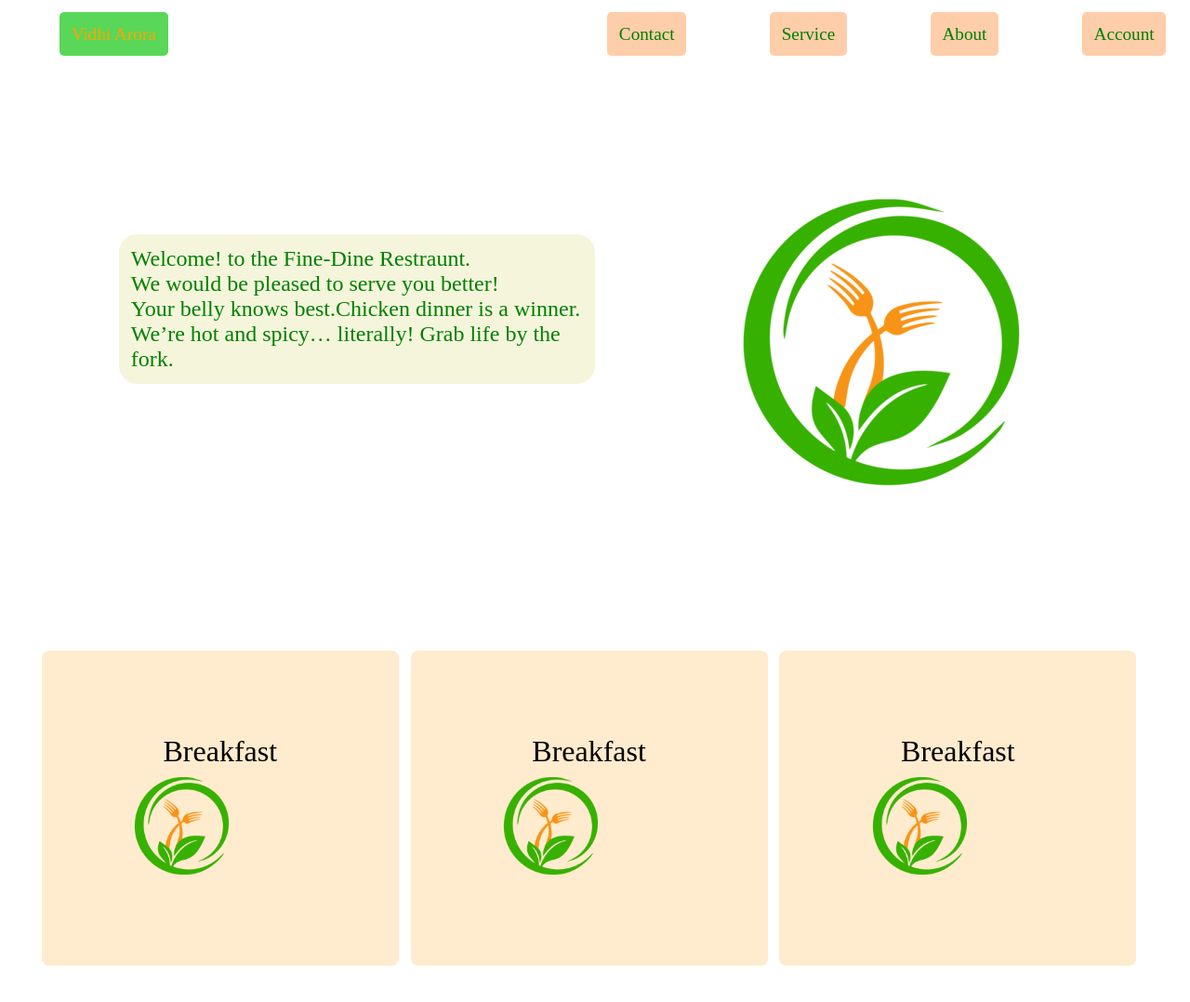
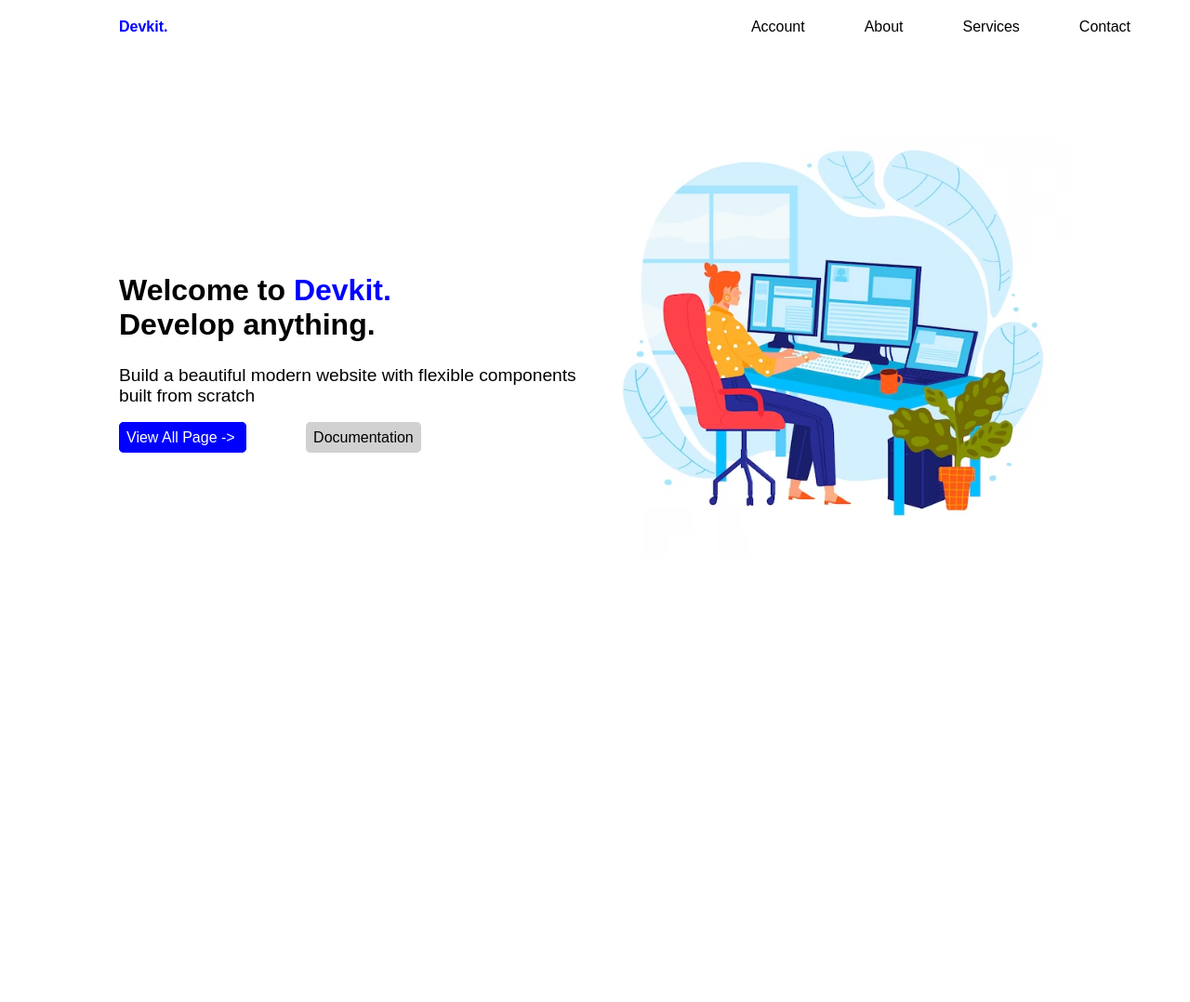
Before and after one commit to Vidhi524/OIBSIP, a plain HTML site: page index.html in a window 1280 px wide. Shown: the whole page at 93% size. After the commit the page ends 800 px from the top, so only its background shows below. Drawn offline with Linux system fonts and the light colour scheme.

Commit message:
Add files via upload

```diff
--- a/index.html
+++ b/index.html
@@ -1,56 +1,35 @@
-<!doctype html>
+<!DOCTYPE html>
 <html lang="en">
 <head>
-    <meta charset="utf-8">
-    <meta name="viewport" content="width=device-width, initial-scale=1">
-    <title>Landing page</title>
-    <link rel="stylesheet"  href="styles.css">
+    <meta charset="UTF-8">
+    <meta name="viewport" content="width=device-width, initial-scale=1.0">
+    <title>Landing Page</title>
+    <link href="styles.css" rel="stylesheet">
 </head>
 <body>
-    <!------------------------------------------------------------------------------------------------------------------------------------------>
-    <!---------------------------------------------------------Header--------------------------------------------------------------------------->
+    <div class="container">
+        <nav class="nav">
+          <span class="name">Devkit.</span>
+          <span class="options">
+            <a href="" class="op">Contact</a>
+            <a href="" class="op">Services</a>
+            <a href="" class="op">About</a>
+            <a href="" class="op">Account</a>
+          </span>
+        </nav>
 
-    <header>
-      <div>
-      <nav>
-        <span class="name">Vidhi Arora</span>
-        <a href="#Acount">Account</a>
-        <a href="#About">About</a>
-        <a href="#Service">Service</a>
-        <a href="#Contact">Contact</a>
-      </nav>
+        <div class="main">
+            <div class="content">
+                <h1>Welcome to <span style="color: blue;">Devkit.</span></h1>
+                <h1>Develop anything.</h1>
+                <p>Build a beautiful modern website with flexible components built from scratch</p>
+                <span id="b1" class="button"><a>View All Page -> </a></span>
+                <span id="b2" class="button"><a>Documentation</a></span>
             </div>
-    </header>
-
-    <!-------------------------------------------------------------------------------------------------------------------------------------------->
-    <!----------------------------------------------------------Main-------------------------------------------------------------------------->
-    <div id="main">
-      <span class="intro">Welcome! to the Fine-Dine Restraunt.<br>
-      We would be pleased to serve you better!<br>Your belly knows best.Chicken dinner is a winner.<br>
-      We’re hot and spicy… literally!
-      Grab life by the fork.</span>
-  <span class="img"><img src="header_logo.png"></span>
+            <div class="img-con">
+                <img id="img" src="land.jpg">
             </div>
-
-    <!-------------------------------------------------------------------------------------------------------------------------------------------->
-    <!----------------------------Footer---------------------------------------------------------------------------------------------------------->
-
-    <footer>
-      <div class="menu">
-        <div #="d1" class="div">
-          <span>Breakfast</span>
-          <img src="header_logo.png">
         </div>
-        <div #="d2" class="div">
-          <span>Breakfast</span>
-          <img src="header_logo.png">
     </div>
-        <div #="d3" class="div">
-          <span>Breakfast</span>
-          <img src="header_logo.png">
-        </div>
-
-      </div>
-    </footer>
 </body>
 </html>
--- a/styles.css
+++ b/styles.css
@@ -1,85 +1,57 @@
 * {
-    padding: 0;
-    margin: 0;
+  margin: 0;
+  padding: 0;
+  font-family: sans-serif;
 }
-nav>a {
-text-decoration: none;
-color: green;
-margin-top: 1%;
-margin-left: 5%;
-margin-right: 2%;
-text-align: right;
-float: right;
-font-size: larger;
-background-color: rgb(254, 205, 170);
-box-sizing: border-box;
-border-radius: 5px;
-padding: 1%;
+.name{
+  color: blue;
+  font-weight: bold;
+  margin-left: 10%;
 }
-.name {
-color: orange;
-margin-top: 1%;
-margin-left: 5%;
-margin-right: 2%;
-text-align: right;
-float: left;
-font-size: larger;
-box-sizing: border-box;
-border-radius: 5px;
-padding: 1%;
-background-color: rgb(88, 215, 88);
+.op{
+  text-decoration: none;
+  float: right;
+  margin-right: 5%;
+  color: black;
 }
-#main {
-    clear: both;
+.nav{
+  margin-top: 20px;
 }
-.img {
-    float: right;
-    margin-right: 10%;
-    margin-top: 10%;
-    width: 30%;
+.main{
+  margin-top: 20%;
 }
-.intro{
-    margin-left: 10%;
-    margin-right: 10%;
-    float: left;
-    margin-top: 15%;
-    width: 40%;
-    font-size: x-large;
-    color: green;
-    background-color: beige;
-    border-radius: 20px;
-    box-sizing: border-box;
-    padding: 1%;
-}
-footer{
-    clear: both;
-    margin-top: 50%;
-    margin-bottom: 10%;
-}
-.menu{
-    display: flex;
-    justify-content: center
-
-}
-.div {
-
-    padding: 7%;
-    box-sizing: border-box;
-    background-color: blanchedalmond;
-    margin-right: 1%;
-    border-radius: 8px;width: 30%;
+.content{
+  float: left;
+  box-sizing: border-box;
+  display: inline;
+  width: 50%;
 }
 
-.div>span{
-    box-sizing: border-box;
-    display: block;
-    font-size: xx-large;
-    justify-content: center;
-    text-align: center;
+h1,p,#b1{
+  margin-left: 20%;
 }
-.div>img{
-    box-sizing: border-box;
-    display: block;
-    width: 60%;
-
+p{
+  margin-top: 25px;
+  font-size: larger;
+  margin-bottom: 25px;
 }
+.button{
+  border: 1px solid;
+  padding: 7px;
+  border-radius: 5px;
+}
+#b1{
+  color: white;
+  border-color: blue;
+  background-color: blue;
+}
+#b2{
+  margin-left: 10%;
+  background-color:rgb(210, 209, 209);
+  border-color: rgb(210, 209, 209);
+}
+#img{
+  margin-top: -15%;
+  width: 40%;
+  mix-blend-mode: darken;
+}
```
Also changed, not shown: land.jpg (added). Lines whose indentation alone changed are shown as unchanged.
